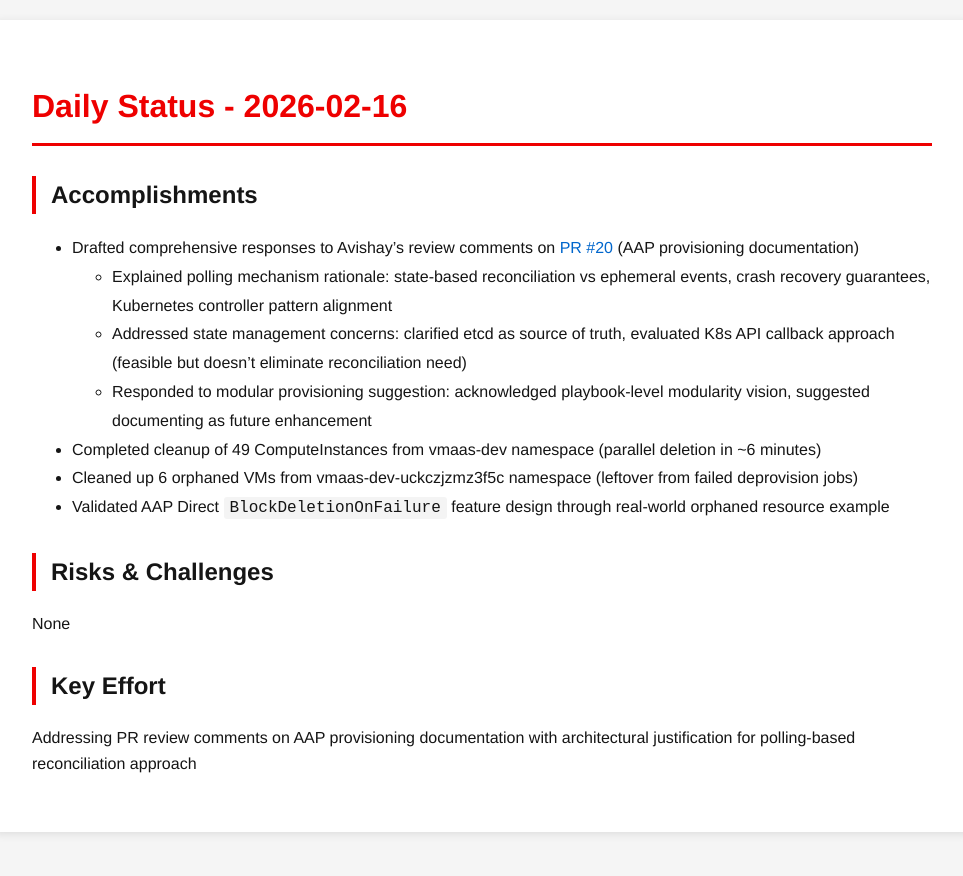
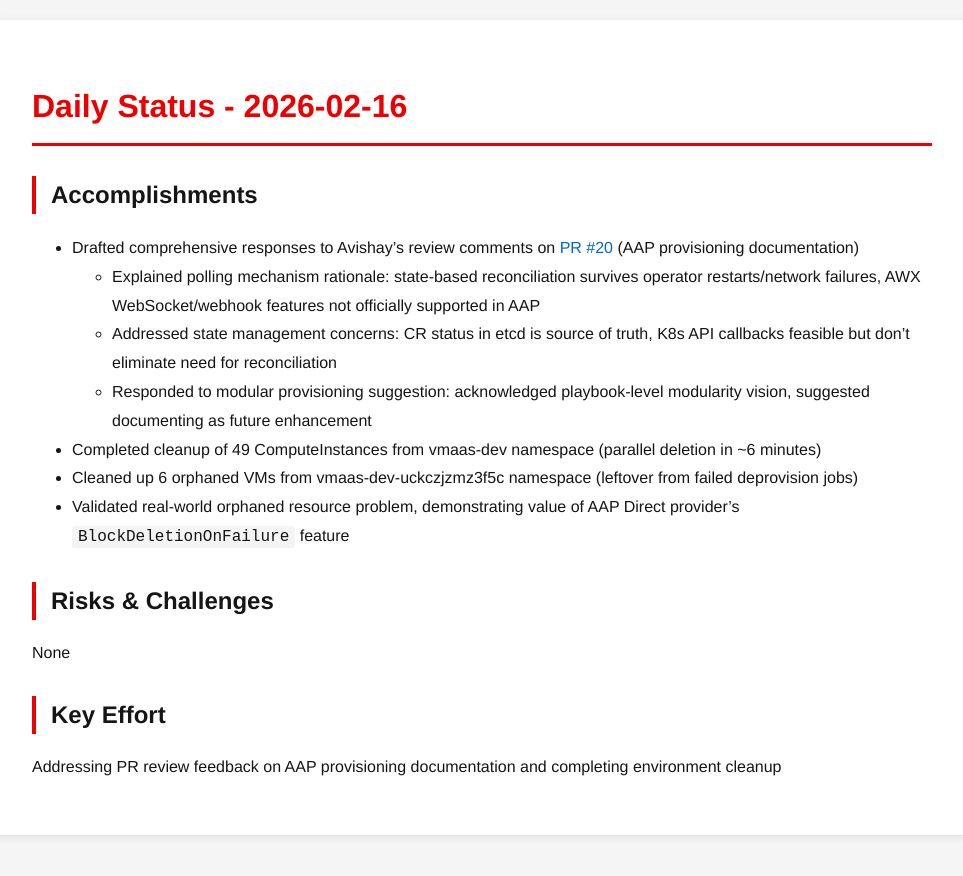
Before and after one commit to tzvatot/daily-status, a Jekyll site: the page built from 2026-02-16.md, in a window 1280 px wide. Shown: the top 876 px of the page, without its empty margins (158-1121 px from the left). Built offline with Jekyll 4.4.1, drawn with Linux system fonts in a browser that asks for light colours.

Commit message:
Daily status update - 2026-02-16

```diff
--- a/2026-02-16.md
+++ b/2026-02-16.md
@@ -9,12 +9,12 @@
 ## Accomplishments
 
 - Drafted comprehensive responses to Avishay's review comments on [PR #20](https://github.com/osac-project/docs/pull/20) (AAP provisioning documentation)
-  - Explained polling mechanism rationale: state-based reconciliation vs ephemeral events, crash recovery guarantees, Kubernetes controller pattern alignment
-  - Addressed state management concerns: clarified etcd as source of truth, evaluated K8s API callback approach (feasible but doesn't eliminate reconciliation need)
+  - Explained polling mechanism rationale: state-based reconciliation survives operator restarts/network failures, AWX WebSocket/webhook features not officially supported in AAP
+  - Addressed state management concerns: CR status in etcd is source of truth, K8s API callbacks feasible but don't eliminate need for reconciliation
   - Responded to modular provisioning suggestion: acknowledged playbook-level modularity vision, suggested documenting as future enhancement
 - Completed cleanup of 49 ComputeInstances from vmaas-dev namespace (parallel deletion in ~6 minutes)
 - Cleaned up 6 orphaned VMs from vmaas-dev-uckczjzmz3f5c namespace (leftover from failed deprovision jobs)
-- Validated AAP Direct `BlockDeletionOnFailure` feature design through real-world orphaned resource example
+- Validated real-world orphaned resource problem, demonstrating value of AAP Direct provider's `BlockDeletionOnFailure` feature
 
 ## Risks & Challenges
 
@@ -22,4 +22,4 @@
 
 ## Key Effort
 
-Addressing PR review comments on AAP provisioning documentation with architectural justification for polling-based reconciliation approach
+Addressing PR review feedback on AAP provisioning documentation and completing environment cleanup
```
